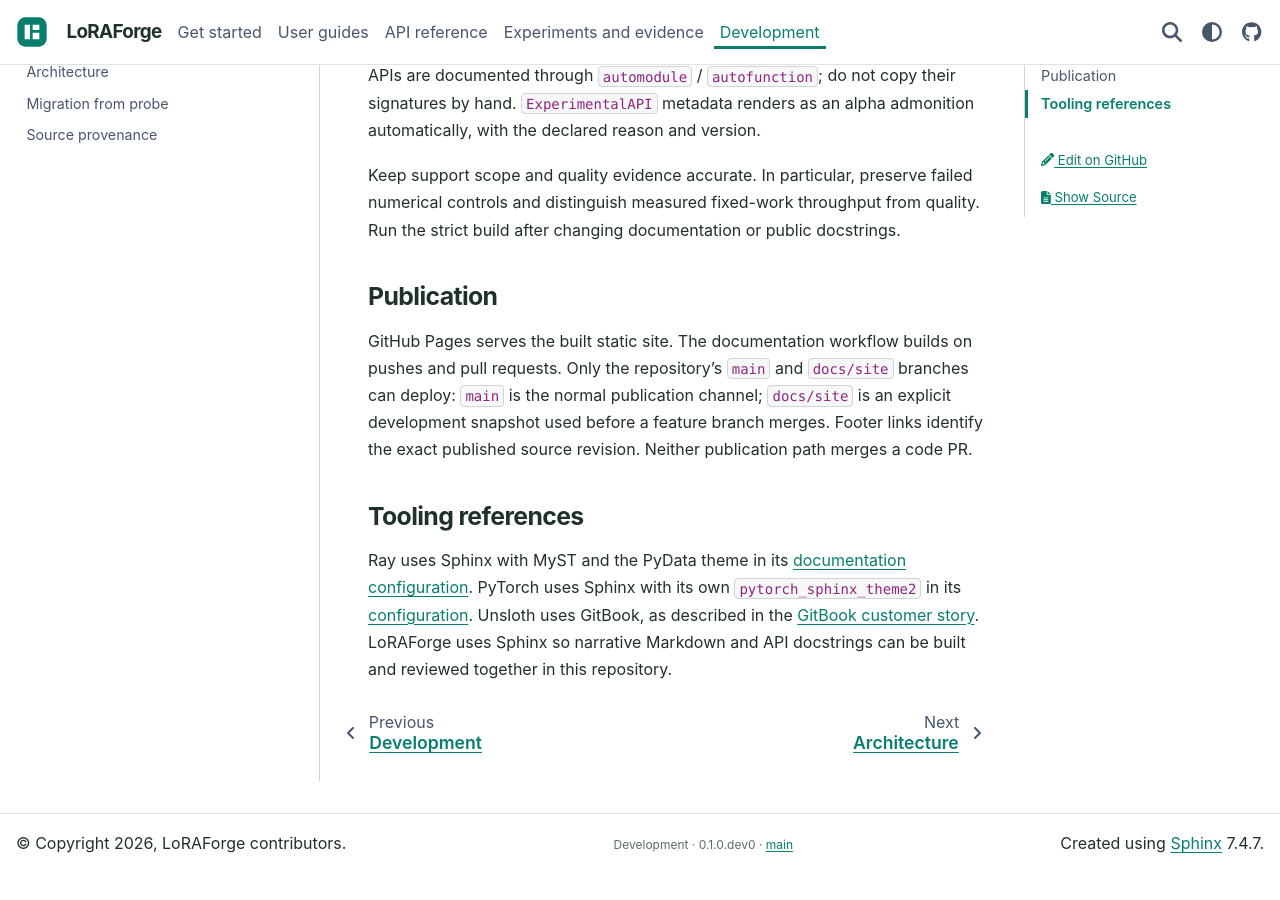
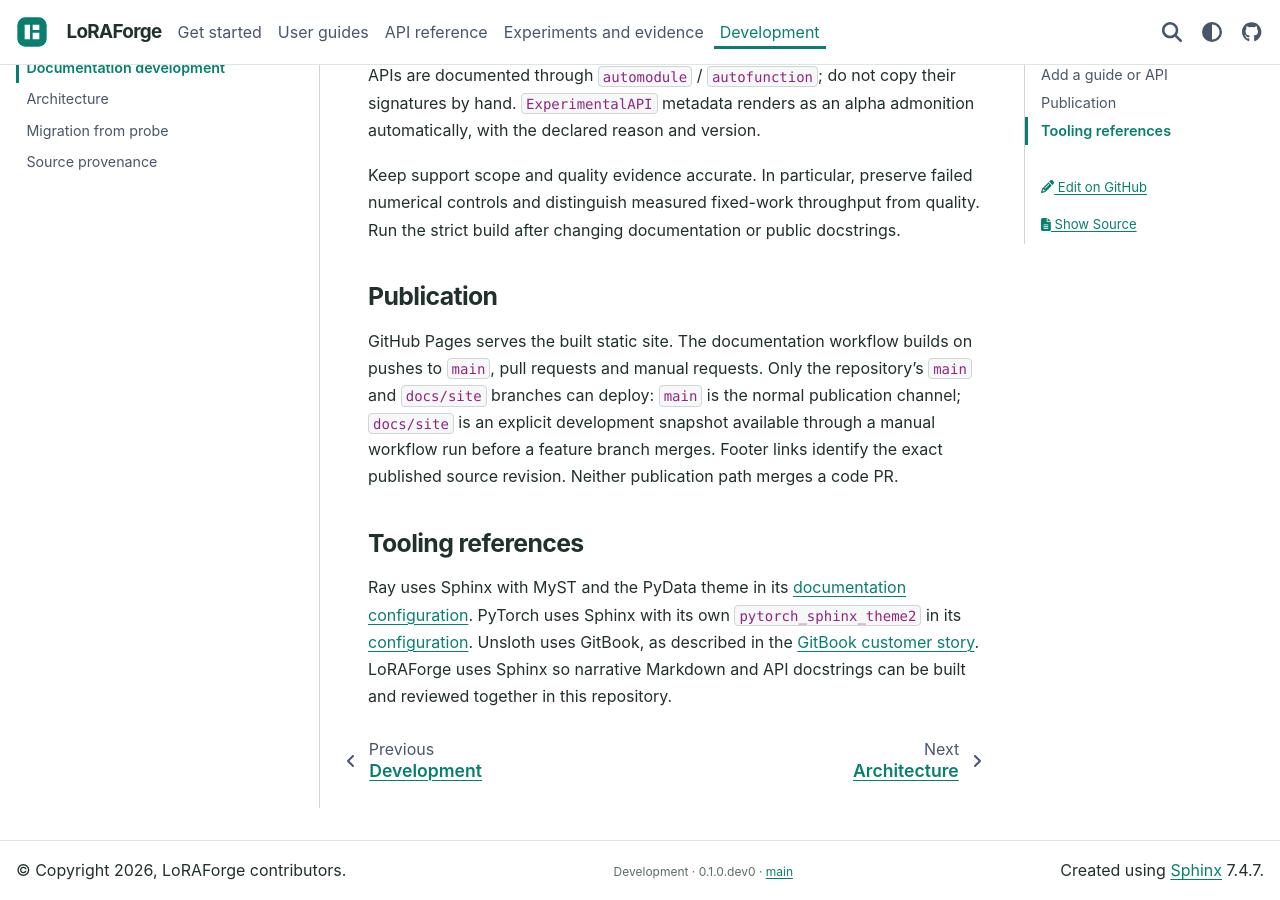
Before and after one commit to lishenghui/loraforge, a Sphinx documentation site: the page built from docs/development/documentation.md, in a window 1280 px wide and 900 px high, scrolled down 778 px. Built offline with Sphinx 7.4.7 and the PyData theme 0.15.4, drawn with Linux system fonts in a browser that asks for light colours; before the commit the page ends 1651 px from its top, so only the background shows below that.

```diff
--- a/docs/development/documentation.md
+++ b/docs/development/documentation.md
@@ -36,9 +36,10 @@ Run the strict build after changing documentation or public docstrings.
 ## Publication
 
 GitHub Pages serves the built static site. The documentation workflow builds on
-pushes and pull requests. Only the repository's `main` and `docs/site` branches
+pushes to `main`, pull requests and manual requests. Only the repository's `main` and `docs/site` branches
 can deploy: `main` is the normal publication channel; `docs/site` is an explicit
-development snapshot used before a feature branch merges. Footer links identify
+development snapshot available through a manual workflow run before a feature
+branch merges. Footer links identify
 the exact published source revision. Neither publication path merges a code PR.
 
 ## Tooling references
```
Also changed, not shown: CONTRIBUTING.md (+24 -0 lines), 2 other files.
